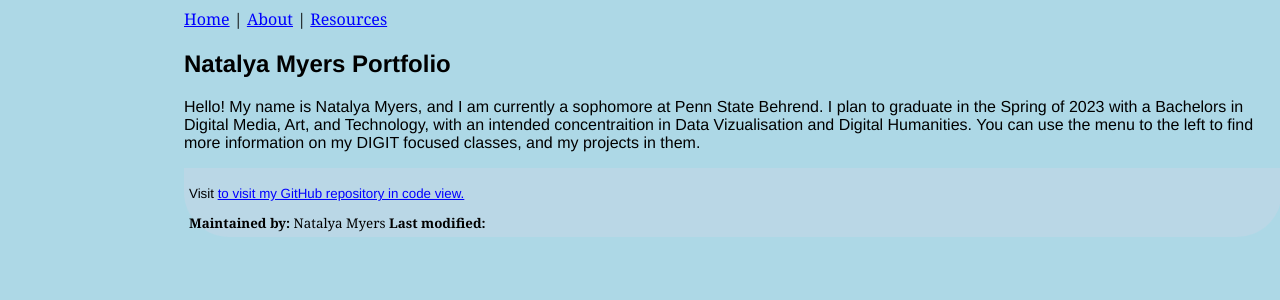
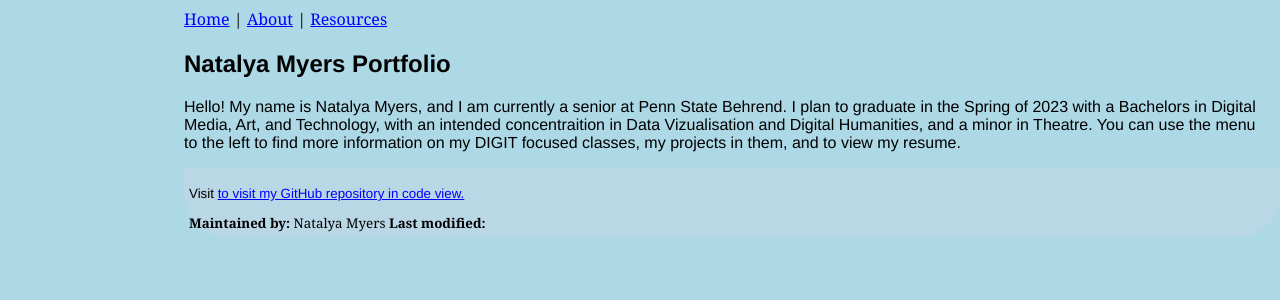
Before and after one commit to natalyamyers/onlinePortfolio, a Jekyll site: the page built from docs/index.html, in a window 1280 px wide. Shown: the top 300 px of the page. Built offline with Jekyll 4.4.1, drawn with Linux system fonts in a browser that asks for light colours.

Commit message:
update home page info

```diff
--- a/docs/index.html
+++ b/docs/index.html
@@ -5,9 +5,9 @@ url: "https://natalyamyers.github.io/onlinePortfolio/index.html"
 ---
 <section>
         <h1>Natalya Myers Portfolio</h1>
-        <p>Hello! My name is Natalya Myers, and I am currently a sophomore at Penn State Behrend. I
+        <p>Hello! My name is Natalya Myers, and I am currently a senior at Penn State Behrend. I
             plan to graduate in the Spring of 2023 with a Bachelors in Digital Media, Art, and
             Technology, with an intended concentraition in Data Vizualisation and Digital
-            Humanities. You can use the menu to the left to find more information on my DIGIT focused classes, and my projects in them.
+            Humanities, and a minor in Theatre. You can use the menu to the left to find more information on my DIGIT focused classes, my projects in them, and to view my resume.
     </p>
 </section>
```
